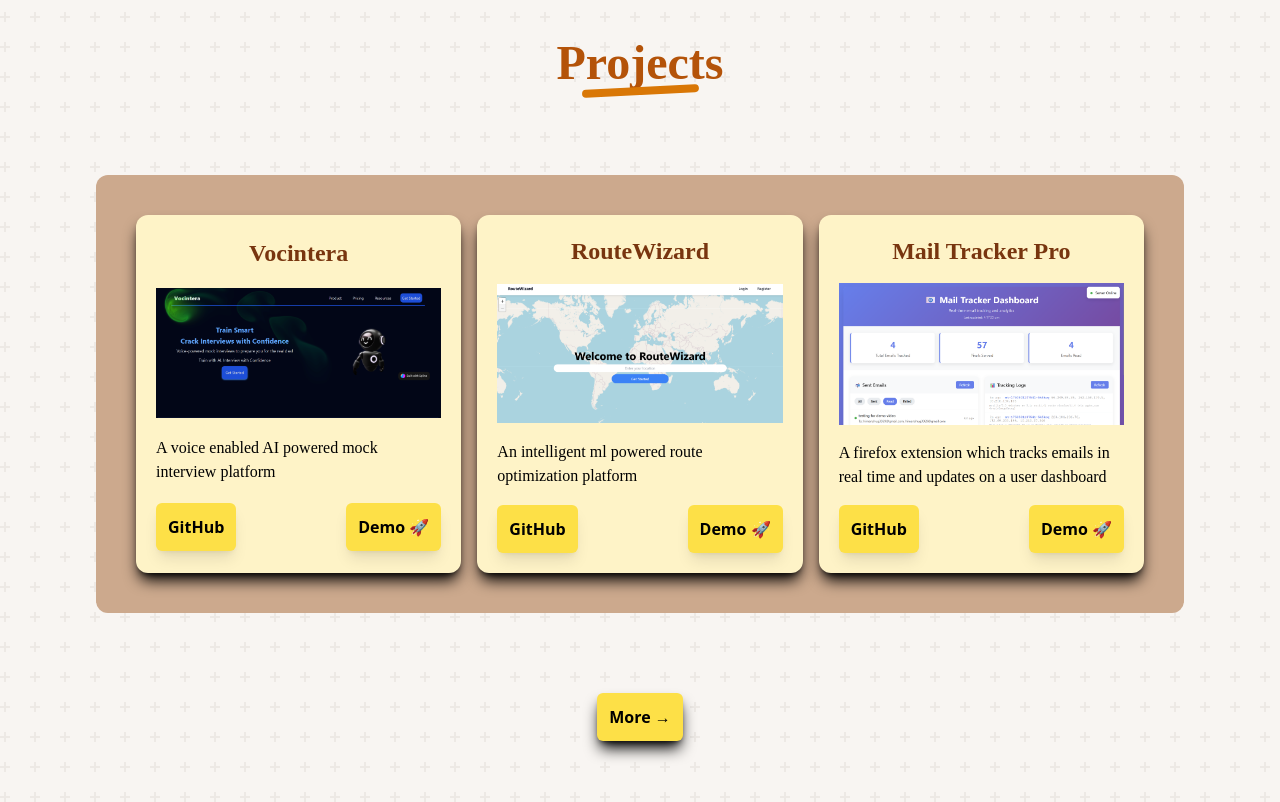
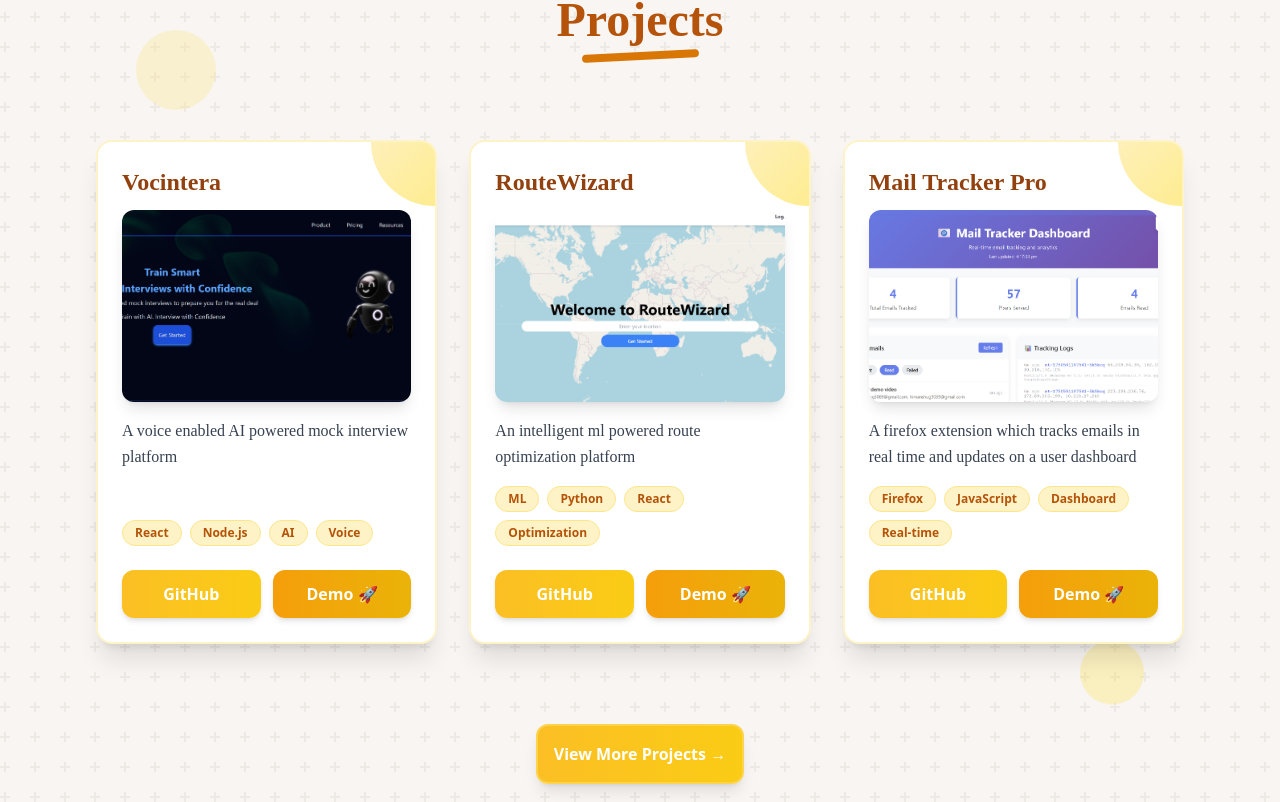
Before and after one commit to CodeXGautam/portfolio, a React (Create React App) app in the folder frontend/: page / in a window 1280 px wide. Shown: the part 1938-2740 px from the top of the page. Built offline with nearby package versions, Linux system fonts and the light colour scheme.

Commit message:
Updated ui for better experience

```diff
--- a/frontend/src/pages/Projects.js
+++ b/frontend/src/pages/Projects.js
@@ -3,6 +3,7 @@ import routewizImg from '../images/welcome_page.png';
 import mailImg from '../images/dashboard.png';
 import ProjectCard from '../components/ProjectCard';
 import { NavLink } from 'react-router';
+import { motion } from 'framer-motion';
 
 const projects = [
     {
@@ -11,6 +12,7 @@ const projects = [
         description: "A voice enabled AI powered mock interview platform",
         gitUrl: "https://github.com/CodeXGautam/Vocintera",
         liveUrl: "https://vocintera.onrender.com/",
+        tech: ["React", "Node.js", "AI", "Voice"]
     },
     {
         title: "RouteWizard",
@@ -18,6 +20,7 @@ const projects = [
         description: "An intelligent ml powered route optimization platform",
         gitUrl: "https://github.com/CodeXGautam/routewiz",
         liveUrl: "https://routewiz.onrender.com/",
+        tech: ["ML", "Python", "React", "Optimization"]
     },
     {
         title: "Mail Tracker Pro",
@@ -25,35 +28,95 @@ const projects = [
         description: "A firefox extension which tracks emails in real time and updates on a user dashboard",
         gitUrl: "https://github.com/CodeXGautam/mail-tracker",
         liveUrl: "https://addons.mozilla.org/addon/mail-tracker-pro/",
+        tech: ["Firefox", "JavaScript", "Dashboard", "Real-time"]
     },
 ]
 
 const Projects = () => {
     return (
-        <div className="flex flex-col items-center gap-20 mt-20 justify-center min-h-screen mx-auto w-[85%] max-w-[1180px]
-         min-w-[270px]" id="about">
-            <h1 className="flex flex-col justify-center items-center text-2xl text-amber-700 font-bold font-display
-            sm:text-3xl md:text-4xl lg:text-5xl xl:text-5xl 2xl:text-5xl">
+        <div className="flex flex-col items-center gap-20 mt-20 justify-center min-h-screen mx-auto w-[85%] max-w-[1180px] min-w-[270px] relative" id="projects">
+            {/* Decorative background elements */}
+            <div className="absolute top-10 left-10 w-20 h-20 bg-amber-200 rounded-full opacity-20 animate-pulse"></div>
+            <div className="absolute bottom-20 right-10 w-16 h-16 bg-yellow-300 rounded-full opacity-30 animate-bounce"></div>
+            <div className="absolute top-1/2 left-5 w-12 h-12 bg-amber-400 rounded-full opacity-25 animate-ping"></div>
+
+            <motion.h1
+                className="flex flex-col justify-center items-center text-2xl text-amber-700 font-bold font-display sm:text-3xl md:text-4xl lg:text-5xl xl:text-5xl 2xl:text-5xl relative z-10"
+                initial={{ opacity: 0, y: 30 }}
+                whileInView={{ opacity: 1, y: 0 }}
+                transition={{ duration: 0.8 }}
+                viewport={{ once: true }}
+            >
                 Projects
-                <div className="flex bg-amber-600 w-[70%] rounded-2xl h-2 -rotate-3 justify-center items-center"></div>
-            </h1>
+                <div className="flex bg-amber-600 w-[70%] rounded-2xl h-2 -rotate-3 justify-center items-center mt-2"></div>
+            </motion.h1>
 
-            <div className='flex gap-4 bg-bgColor rounded-xl p-10 w-[100%] overflow-x-scroll no-scrollbar'>
+            <motion.div
+                className='grid grid-cols-1 md:grid-cols-2 lg:grid-cols-3 gap-8 w-full max-w-6xl'
+                initial={{ opacity: 0 }}
+                whileInView={{ opacity: 1 }}
+                transition={{ duration: 0.8, delay: 0.2 }}
+                viewport={{ once: true }}
+            >
                 {
-                    projects.map((project) => {
+                    projects.map((project, index) => {
                         return (
-                            <ProjectCard title={project.title} description={project.description}
-                                projectImg={project.projectImg} gitUrl={project.gitUrl} liveUrl={project.liveUrl} />
+                            <motion.div
+                                key={project.title}
+                                initial={{ opacity: 0, y: 50 }}
+                                whileInView={{ opacity: 1, y: 0 }}
+                                transition={{ duration: 0.6, delay: index * 0.2 }}
+                                viewport={{ once: true }}
+                                whileHover={{ y: -10, scale: 1.02 }}
+                                className="group h-full"
+                            >
+                                <div className="bg-white rounded-2xl shadow-xl p-6 border-2 border-amber-100 hover:border-amber-300 transition-all duration-300 relative overflow-hidden flex flex-col h-full min-h-[480px]">
+                                    {/* Decorative corner element */}
+                                    <div className="absolute top-0 right-0 w-16 h-16 bg-gradient-to-br from-amber-200 to-yellow-300 rounded-bl-full opacity-60 group-hover:opacity-80 transition-opacity"></div>
+
+                                    <div className="relative z-10 flex flex-col flex-1">
+                                        <h3 className="text-2xl font-bold text-amber-800 mb-3 font-display">{project.title}</h3>
+                                        <div className="w-full h-48 rounded-xl overflow-hidden mb-4 shadow-lg">
+                                            <img src={project.projectImg} alt={project.title} className="w-full h-full object-cover group-hover:scale-110 transition-transform duration-500" />
+                                        </div>
+                                        <p className="text-gray-700 mb-4 font-body leading-relaxed flex-1">{project.description}</p>
+                                        {/* Tech stack tags */}
+                                        <div className="flex flex-wrap gap-2 mb-6">
+                                            {project.tech.map((tech, techIndex) => (
+                                                <span key={techIndex} className="px-3 py-1 bg-amber-100 text-amber-700 rounded-full text-xs font-semibold border border-amber-200">
+                                                    {tech}
+                                                </span>
+                                            ))}
+                                        </div>
+                                        <div className="flex gap-3 mt-auto">
+                                            <NavLink to={project.gitUrl} target='_blank'
+                                                className='flex-1 flex justify-center items-center p-3 rounded-xl shadow-md bg-gradient-to-r from-amber-400 to-yellow-400 text-white font-semibold hover:from-amber-500 hover:to-yellow-500 transition-all duration-200 transform hover:-translate-y-1 hover:shadow-lg'>
+                                                GitHub
+                                            </NavLink>
+                                            <NavLink to={project.liveUrl} target='_blank'
+                                                className='flex-1 flex justify-center items-center p-3 rounded-xl shadow-md bg-gradient-to-r from-amber-500 to-yellow-500 text-white font-semibold hover:from-amber-600 hover:to-yellow-600 transition-all duration-200 transform hover:-translate-y-1 hover:shadow-lg'>
+                                                Demo 🚀
+                                            </NavLink>
+                                        </div>
+                                    </div>
+                                </div>
+                            </motion.div>
                         )
                     })
                 }
-            </div>
+            </motion.div>
 
-            <NavLink to="/projects_page"
-                className='flex justify-center items-center p-3 rounded-md shadow-lg bg-yellow-300 shadow-black
-            hover:-translate-y-2 transition-all duration-150 hover:bg-yellow-400 font-semibold'>
-                More →
-            </NavLink>
+            <motion.div
+                initial={{ opacity: 0, y: 20 }}
+                whileInView={{ opacity: 1, y: 0 }}
+                transition={{ duration: 0.6, delay: 0.8 }}
+                viewport={{ once: true }}
+            >
+                <NavLink to="/projects_page"
+                    className='flex justify-center items-center p-4 rounded-xl shadow-lg bg-gradient-to-r from-amber-400 to-yellow-400 text-white font-semibold hover:from-amber-500 hover:to-yellow-500 transition-all duration-200 transform hover:-translate-y-2 hover:shadow-xl border-2 border-amber-300'>
+                    View More Projects →
+                </NavLink>
+            </motion.div>
         </div>
     )
 }
```
